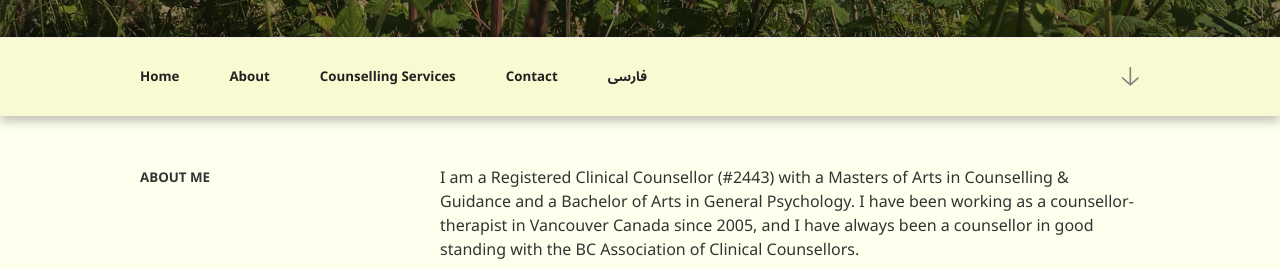
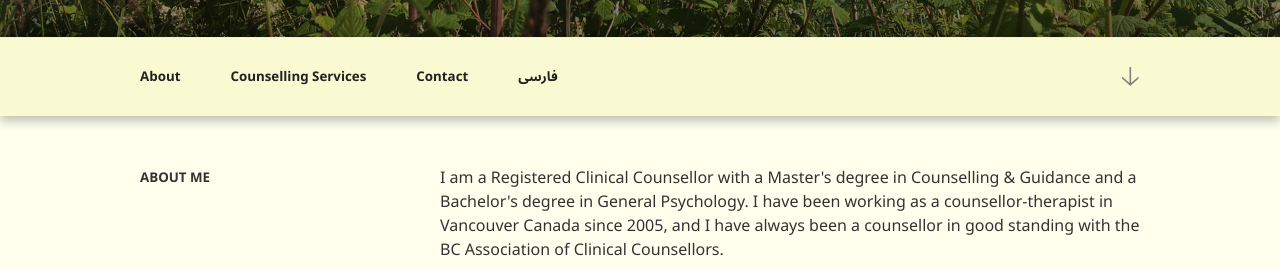
Before and after one commit to matinlotfali/enhancedpresencecounselling.ca, a plain HTML site: page index.html in a window 1280 px wide. Shown: the part 683-952 px from the top of the page. Drawn offline with Linux system fonts and the light colour scheme.

Commit message:
Applied requested changes

```diff
--- a/index.html
+++ b/index.html
@@ -17,7 +17,6 @@
     <nav>
       <div>
         <div class="hamburger-menu" onclick="toggle_menu()"></div>
-        <a href="#">Home</a>
         <a href="#about">About</a>
         <a href="#services">Counselling Services</a>
         <a href="#contact">Contact</a>
@@ -31,9 +30,10 @@
       <h1>About Me</h1>
       <div>
         <p>
-          I am a Registered Clinical Counsellor (#2443) with a Masters of Arts in Counselling & Guidance and
-          a Bachelor of Arts in General Psychology. I have been working as a counsellor-therapist in Vancouver Canada since 2005,
-	  and I have always been a counsellor in good standing with the BC Association of Clinical Counsellors.
+          I am a Registered Clinical Counsellor with a Master's degree in Counselling & Guidance and
+          a Bachelor's degree in General Psychology.
+          I have been working as a counsellor-therapist in Vancouver Canada since 2005,
+	      and I have always been a counsellor in good standing with the BC Association of Clinical Counsellors.
         </p>
         <p>
           In counselling sessions, my clients and I work through difficult issues that they have experienced.
@@ -105,7 +105,7 @@
         </p>
 
         <p>
-          I also offer the following counselling Therapies:
+          For Family / Couple therapy, I utilize following approaches in therapy:
         </p>
 
         <h3>Family / Couple Therapy</h3>
```
Also changed, not shown: fa.html (+1 -2 lines).
